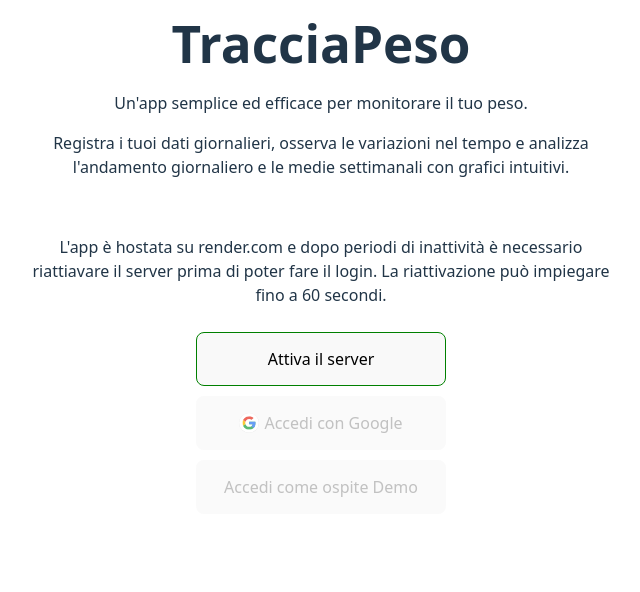
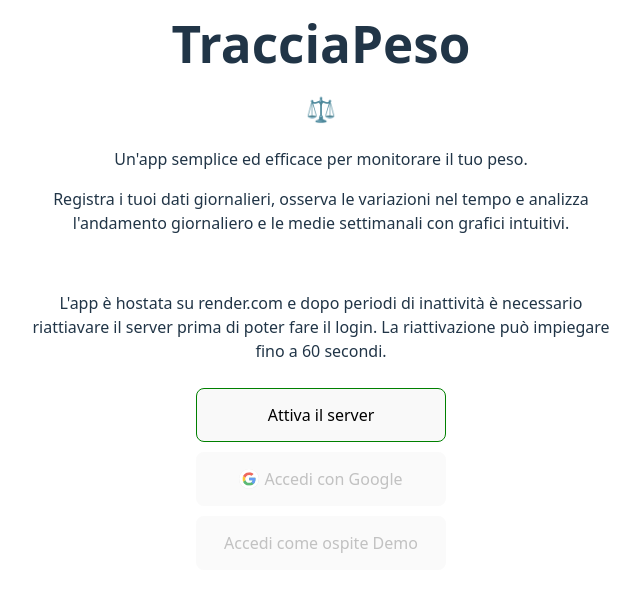
Before and after one commit to tyVespA/TracciaPeso, a React (Vite) app: page / in a window 1280 px wide. Shown: the top 592 px of the page, without its empty margins (319-959 px from the left). Built offline with nearby package versions, Linux system fonts and the light colour scheme; no server answers.

Commit message:
add emoji

```diff
--- a/src/App.tsx
+++ b/src/App.tsx
@@ -173,6 +173,7 @@ function App() {
           </div>
         ) : (
           <div className={styles.signInScreen}>
+            <h2>⚖️</h2>
             <p>Un'app semplice ed efficace per monitorare il tuo peso.</p>
             <p>
               Registra i tuoi dati giornalieri, osserva le variazioni nel tempo
```
